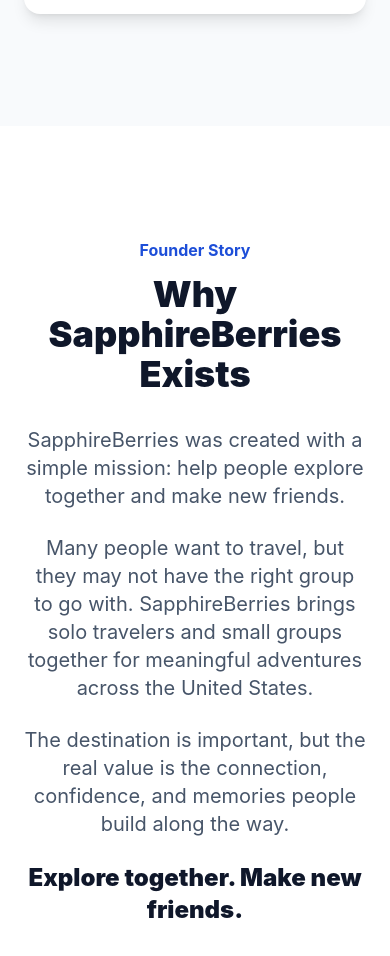
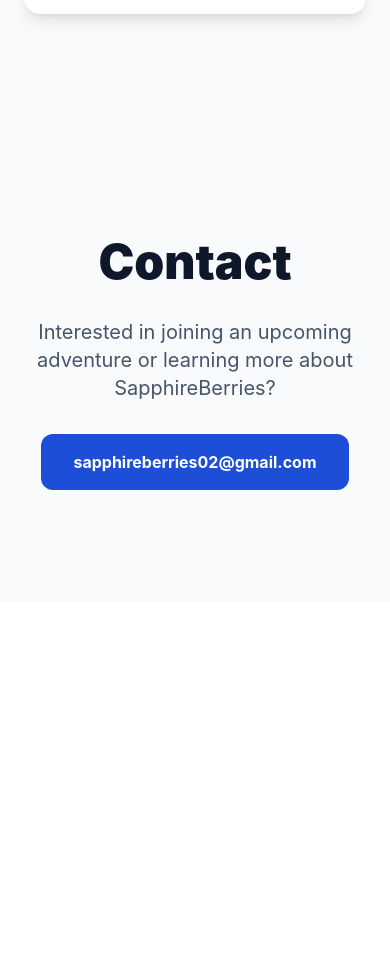
Before and after one commit to akalariy/Website, a React (Vite) app in the folder Website/: page / in a window 390 px wide. Shown: the part 5920-6876 px from the top of the page. After the commit the page ends 6522 px from the top, so only its background shows below. Built offline with nearby package versions, Linux system fonts and the light colour scheme.

Commit message:
Version1.12

```diff
--- a/Website/src/App.jsx
+++ b/Website/src/App.jsx
@@ -3,7 +3,7 @@ import Navbar from './components/Navbar';
 import Hero from './components/Hero';
 import Destinations from './components/Destinations';
 import HowItWorks from './components/HowItWorks';
-import Founder from './components/Founder';
+import Contact from './components/Contact';
 import TripDetails from './components/TripDetails';
 
 function App() {
@@ -25,7 +25,7 @@ function App() {
         <Hero />
         <Destinations onSelectTrip={setSelectedTrip} />
         <HowItWorks />
-        <Founder />
+        <Contact />
       </main>
     </div>
   );
--- /dev/null
+++ b/Website/src/components/Contact.jsx
@@ -0,0 +1,22 @@
+export default function Contact() {
+  return (
+    <section id="contact" className="py-28 bg-slate-50 px-6">
+      <div className="max-w-4xl mx-auto text-center">
+        <h2 className="text-5xl md:text-6xl font-black mb-8">
+          Contact
+        </h2>
+
+        <p className="text-xl text-slate-600 mb-8">
+          Interested in joining an upcoming adventure or learning more about SapphireBerries?
+        </p>
+
+        <a
+          href="mailto:sapphireberries02@gmail.com"
+          className="inline-block px-8 py-4 bg-blue-700 text-white rounded-xl font-bold hover:bg-blue-800 transition"
+        >
+          sapphireberries02@gmail.com
+        </a>
+      </div>
+    </section>
+  );
+}
--- a/Website/src/components/Founder.jsx
+++ /dev/null
@@ -1,29 +0,0 @@
-export default function Founder() {
-  return (
-    <section id="founder" className="py-28 bg-white px-6">
-      <div className="max-w-4xl mx-auto text-center">
-        <p className="text-blue-700 font-bold mb-3">Founder Story</p>
-
-        <h2 className="text-4xl md:text-6xl font-black mb-8">
-          Why SapphireBerries Exists
-        </h2>
-
-        <p className="text-xl text-slate-600 mb-6">
-          SapphireBerries was created with a simple mission: help people explore together and make new friends.
-        </p>
-
-        <p className="text-xl text-slate-600 mb-6">
-          Many people want to travel, but they may not have the right group to go with. SapphireBerries brings solo travelers and small groups together for meaningful adventures across the United States.
-        </p>
-
-        <p className="text-xl text-slate-600 mb-6">
-          The destination is important, but the real value is the connection, confidence, and memories people build along the way.
-        </p>
-
-        <p className="text-2xl font-black">
-          Explore together. Make new friends.
-        </p>
-      </div>
-    </section>
-  );
-}
--- a/Website/src/components/Navbar.jsx
+++ b/Website/src/components/Navbar.jsx
@@ -10,7 +10,7 @@ export default function Navbar() {
           <a href="#home" className="hover:text-blue-700">Home</a>
           <a href="#destinations" className="hover:text-blue-700">Destinations</a>
           <a href="#how-it-works" className="hover:text-blue-700">How It Works</a>
-          <a href="#founder" className="hover:text-blue-700">Founder Story</a>
+          <a href="#contact" className="hover:text-blue-700">Contact</a>
         </div>
       </div>
     </nav>
```
